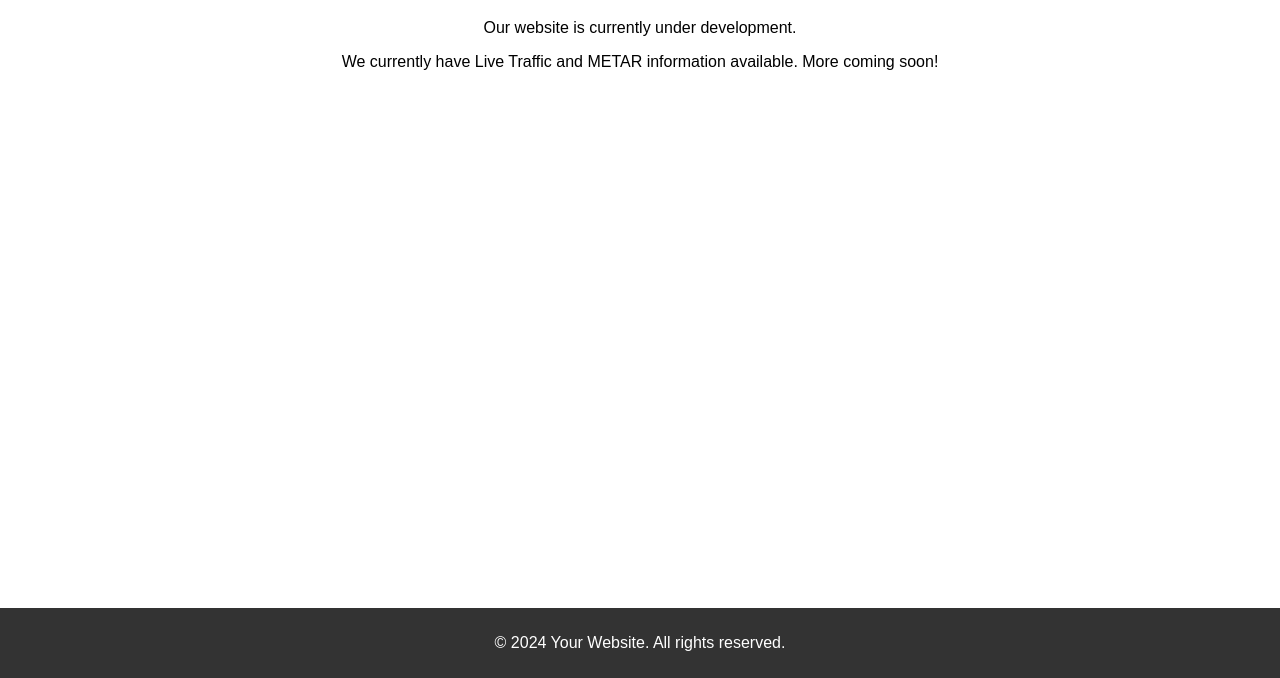
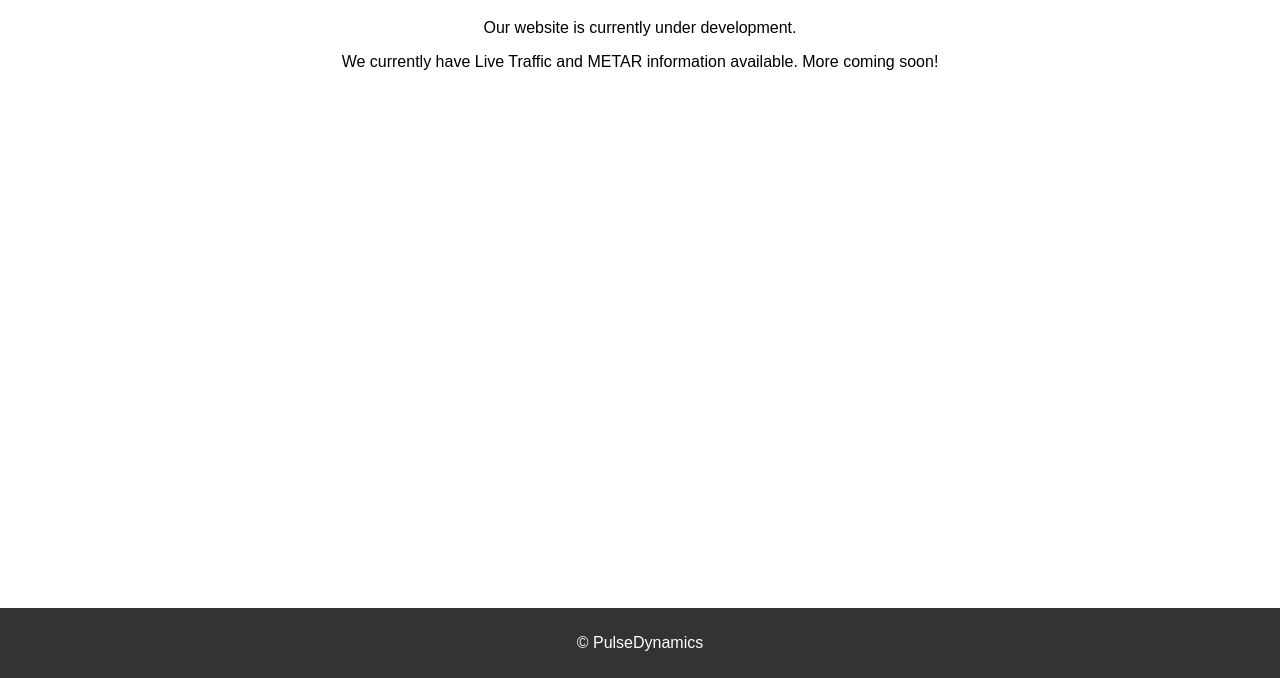
Before and after one commit to PulseDynamics/vat-assist, a plain HTML site: page index.html in a window 1280 px wide. Shown: the part 122-800 px from the top of the page. Drawn offline with nearby package versions, Linux system fonts and the light colour scheme.

Commit message:
Update index.html

```diff
--- a/index.html
+++ b/index.html
@@ -80,7 +80,7 @@
         <!-- Content will be loaded here -->
     </main>
     <footer>
-        <p>&copy; 2024 Your Website. All rights reserved.</p>
+        <p>&copy; PulseDynamics </p>
     </footer>
     <script>
         function loadPage(page) {
```
